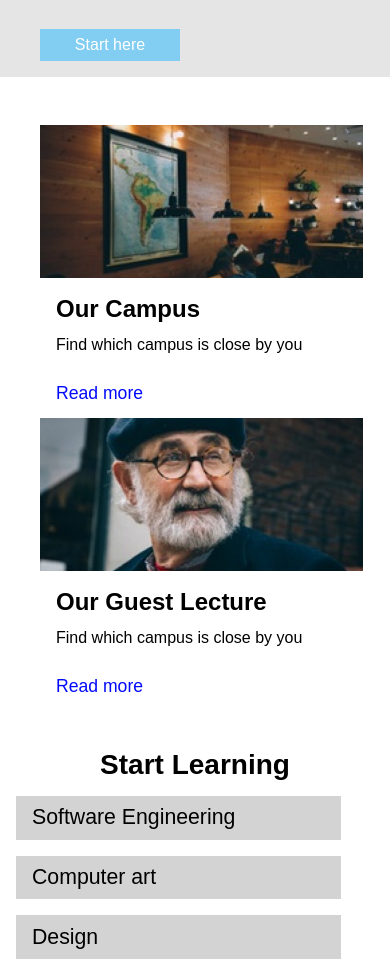
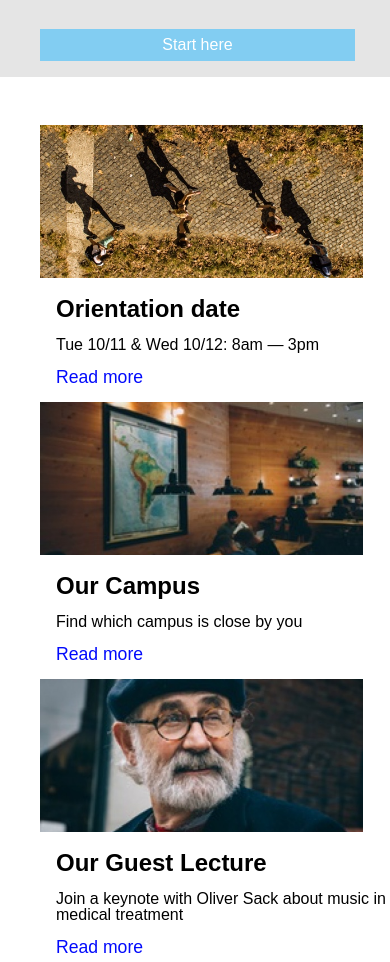
Before and after one commit to brochite/ColmarAcademy, a plain HTML site: page index.html in a window 390 px wide. Shown: the part 560-1522 px from the top of the page. Drawn offline with nearby package versions, Linux system fonts and the light colour scheme; a web font is replaced by a local one.

Commit message:
Tweak some more things - hope I'm done

```diff
--- a/index.html
+++ b/index.html
@@ -95,6 +95,20 @@
           </div>
         </div> <!--end of the first side story (desktop version)-->
 
+        <!--First story. Mobile version-->
+        <div class="small-art-mobile">
+          <div class="pic-mobile">
+            <img src="./resources/img/information-orientation-mobile.jpg" alt="">
+          </div>
+          <div id="desc-mobile" class="description-side">
+            <h3>Orientation date</h3>
+            <!-- &#8212 = em dash -->
+            <p>Tue 10/11 & Wed 10/12: 8am &#8212 3pm</p>
+            <br>
+            <a href="#">Read more</a>
+          </div>
+        </div>
+
         <div class="small-art">
           <div class="pic">
             <img src="./resources/img/information-campus.jpg" alt="">
@@ -116,7 +130,8 @@
           </div>
           <div class="description-side">
             <h3>Our Guest Lecture</h3>
-            <p>Find which campus is close by you</p>
+            <p>Join a keynote with Oliver Sack</p>
+            <p>about music in medical treatment</p>
             <br>
             <a href="#">Read more</a>
           </div>
@@ -129,7 +144,7 @@
           </div>
           <div id="desc-mobile" class="description-side">
             <h3>Our Guest Lecture</h3>
-            <p>Find which campus is close by you</p>
+            <p>Join a keynote with Oliver Sack about music in medical treatment</p>
             <br>
             <a href="#">Read more</a>
           </div>
--- a/resources/css/style.css
+++ b/resources/css/style.css
@@ -9,7 +9,7 @@ html {
 body {
   margin: 0;
   box-sizing: border-box;
-  *overflow-x:hidden;*
+  overflow-x:hidden;
 }
 
 h1 {
@@ -228,35 +228,17 @@ a:hover {
   background-color: black;
 }
 
-/*Reduce the font size of h1 and h5 tags*/
 @media only screen and (min-width: 768px) and (max-width: 1200px) {
   .titles h1 {
-    /*font-size: 2rem;*/
     transition: font-size 3s ease-out;
   }
 
   .titles h5 {
-    /*font-size: 1.35rem;*/
     transition: font-size 3s ease-out;
   }
 
 }
 
-/*Reduce again the font size of h1 and h5 tags.  */
-@media only screen and (min-width: 768px) and (max-width: 1200px) {
-  .titles h1 {
-    /*font-size: 1.5rem;*/
-    transition: font-size 3s ease-out;
-  }
-
-  .titles h5 {
-    /*font-size: 1rem;*/
-    transition: font-size 3s ease-out;
-  }
-
-}
-
-/*Display the banner as block i.e: headers will appear below the banner photo. This is the mobile view*/
 @media only screen and (max-width: 768px) {
 
   #banner {
@@ -274,6 +256,7 @@ a:hover {
     padding-bottom: 8px;
     width: 40%;
   }
+
   .titles {
     padding: 2rem auto 2rem 1rem;
   }
@@ -288,6 +271,13 @@ a:hover {
   }
 }
 
+@media only screen and (max-width: 480px) {
+  .button {
+    padding-top: 8px;
+    padding-bottom: 8px;
+    width: 90%;
+  }
+}
 
 /*Section 2 Emanuel, Sr Strategist*/
 #details {
@@ -300,7 +290,7 @@ a:hover {
 }
 
 .emanuel {
-  width: 60%;
+  width: 50%;
 }
 
 .story2 img {
@@ -322,7 +312,7 @@ a:hover {
 }
 
 .side-stories {
-  width: 35%;
+  width: 45%;
   display: flex;
   flex-direction: column;
   justify-content: flex-start;
@@ -357,18 +347,12 @@ a:hover {
   padding-left: 1rem;
 }
 
-/*.description-side h1 {
-  font-size: 1.5rem;
-  margin-bottom: .5rem;
+.description-side a {
+  color: #020afc;
 }
 
 .description-side p {
-  font-size: 1.15rem;
-  margin-bottom: .5rem;
-}*/
-
-.description-side a {
-  color: #020afc;
+  margin: 0;
 }
 
 #desc-mobile {
@@ -391,22 +375,12 @@ a:hover {
 @media only screen and (min-width: 768px) and (max-width: 1200px) {
 
   .description h1 {
-    /*font-size: 1.25rem;*/
     transition: font-size 3s ease-out;
     margin-bottom: 1rem;
   }
 
   .description p {
-    /*font-size: 1rem;*/
     transition: font-size 3s ease-out;
-  }
-
-  .description-side h1{
-    /*font-size: 1.2rem;*/
-  }
-
-  .description-side p {
-    /*font-size: .6rem;*/
   }
 
   .emanuel {
@@ -590,7 +564,7 @@ a:hover {
   }
 
   .button2 {
-    width: 75%;
+    width: 85%;
     padding-top: 0.7rem;
     padding-bottom: 0.7rem;
     padding-left: 1rem;
```
